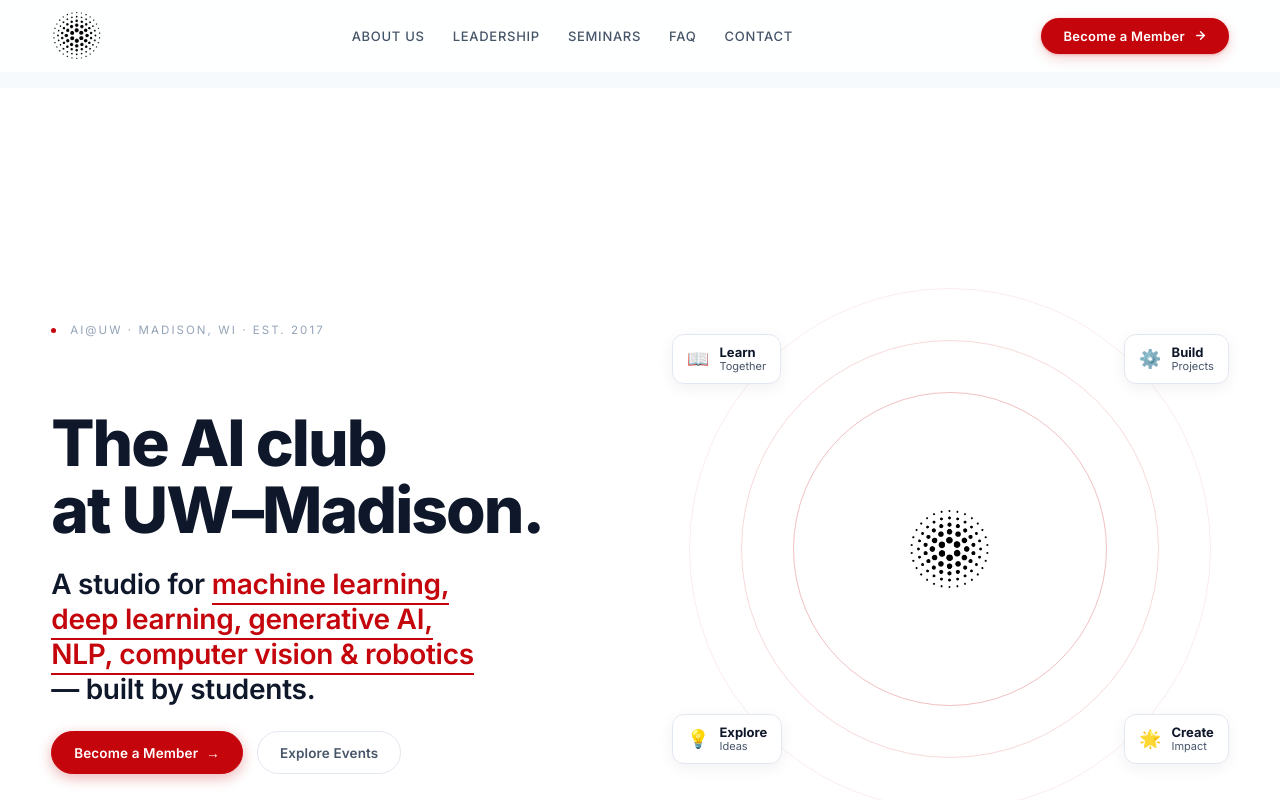
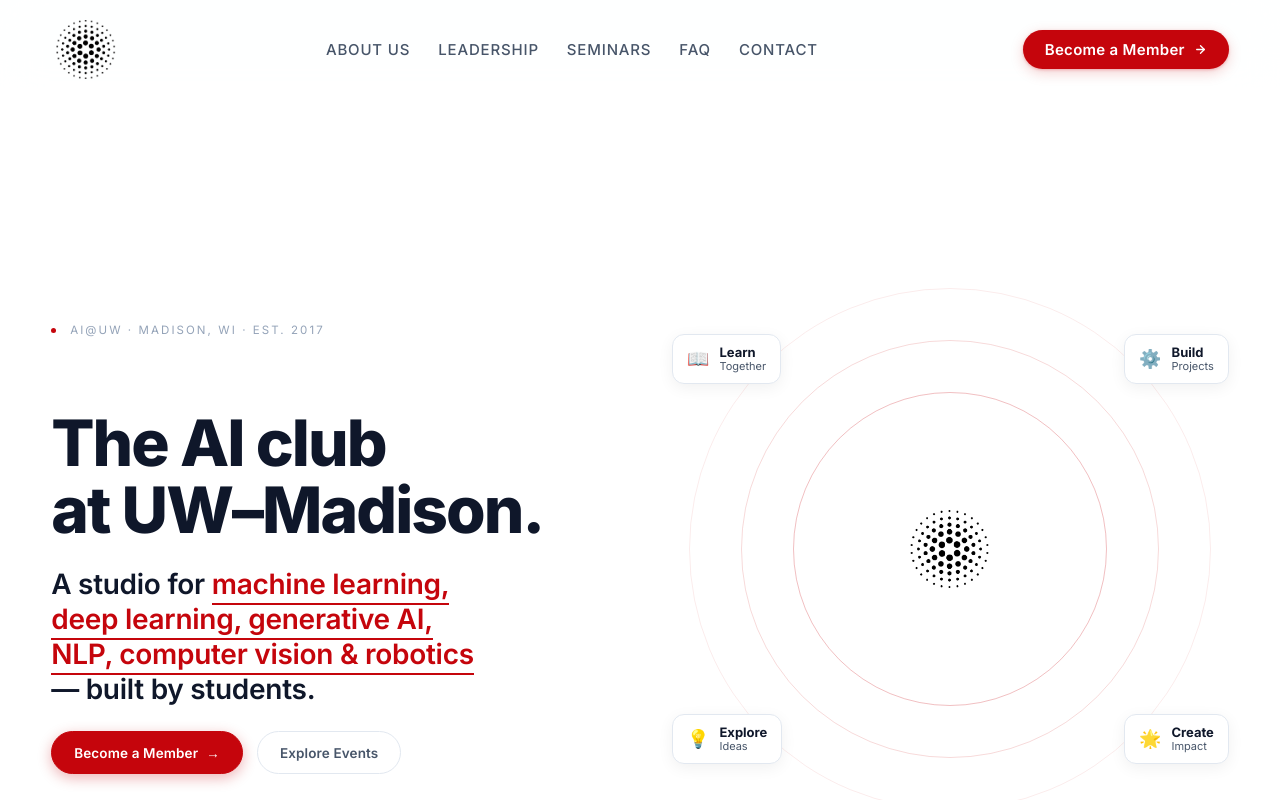
Before and after one commit to aiclubuwmadison/aiclubuwmadison.github.io, a React (Vite) app: page / in a window 1280 px wide. Shown: the top 800 px of the page. Built offline with nearby package versions, Linux system fonts and the light colour scheme.

Commit message:
Nav: increase height to 100px, logo to 60px, link font to 15px

```diff
--- a/src/components/Nav.css
+++ b/src/components/Nav.css
@@ -14,7 +14,7 @@
   left: 0;
   right: 0;
   z-index: 100;
-  height: 72px;
+  height: 100px;
   box-sizing: border-box;
   display: flex;
   align-items: center;
@@ -64,8 +64,8 @@
   display: inline-flex;
   align-items: center;
   justify-content: center;
-  width: 52px;
-  height: 52px;
+  width: 70px;
+  height: 70px;
   border-radius: 50%;
   background: transparent;
   flex-shrink: 0;
@@ -79,8 +79,8 @@
 }
 
 .atmos-nav-brand-mark img {
-  width: 48px;
-  height: 48px;
+  width: 60px;
+  height: 60px;
   object-fit: contain;
   display: block;
   filter: brightness(0);
@@ -98,7 +98,7 @@
 
 .atmos-nav-link {
   font-family: var(--atmos-sans);
-  font-size: 13px;
+  font-size: 15px;
   font-weight: 500;
   color: var(--atmos-ink-soft);
   letter-spacing: 0.055em;
@@ -150,7 +150,7 @@
 /* ── CTA button ─────────────────────────────────────────── */
 .atmos-nav-cta {
   font-family: var(--atmos-sans);
-  font-size: 13px;
+  font-size: 15px;
   font-weight: 600;
   color: #fff;
   background: var(--atmos-badger);
```
